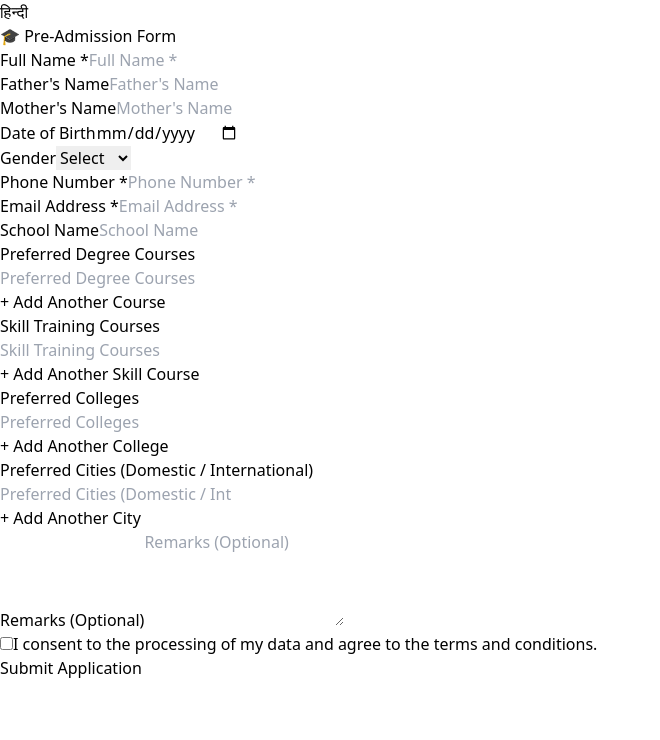
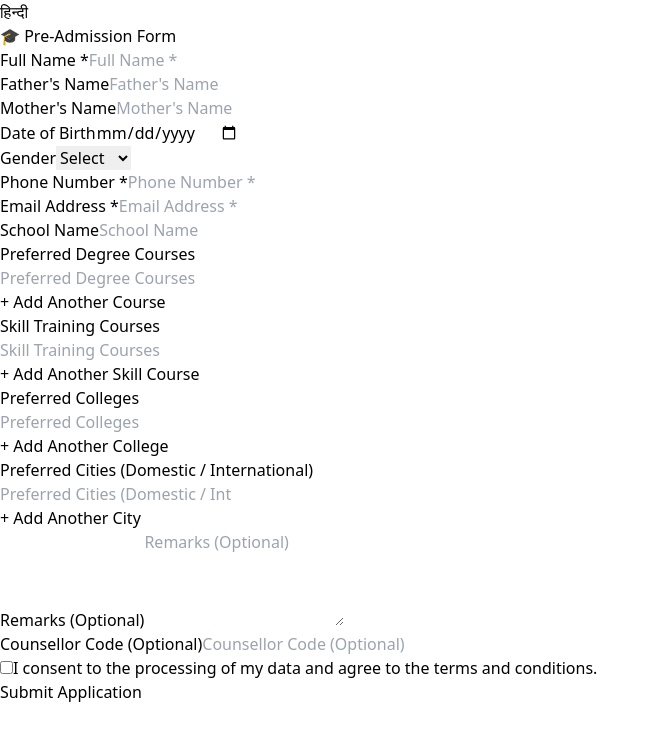
Before and after one commit to Shivamchawla02/Servocci-Pre-Addmission, a React (Vite) app: page /pre-admission in a window 1280 px wide. Shown: the top 740 px of the page, without its empty margins (0-660 px from the left). Built offline with nearby package versions, Linux system fonts and the light colour scheme.

Commit message:
Added counsellor code

```diff
--- a/src/components/PreAddmissionForm.jsx
+++ b/src/components/PreAddmissionForm.jsx
@@ -482,6 +482,20 @@ const PreAdmissionForm = () => {
       className="w-full border-2 border-[#2c6975] p-3 rounded-lg focus:outline-none focus:border-[#ff4f00]"
     />
   </div>
+  {/* Counsellor Code */}
+  <div className="flex flex-col">
+    <label className="block text-[#2c6975] font-semibold mb-2">
+      {texts[language].counsellorCode}
+    </label>
+    <input
+      type="text"
+      name="counsellorCode"
+      value={formData.counsellorCode}
+      onChange={handleChange}
+      placeholder={texts[language].counsellorCode}
+      className="w-full border-2 border-[#2c6975] p-3 rounded-lg focus:outline-none focus:border-[#ff4f00]"
+    />
+  </div>
 
   {/* Consent Checkbox */}
   <div className="flex items-center md:col-span-2 space-x-3">
```
